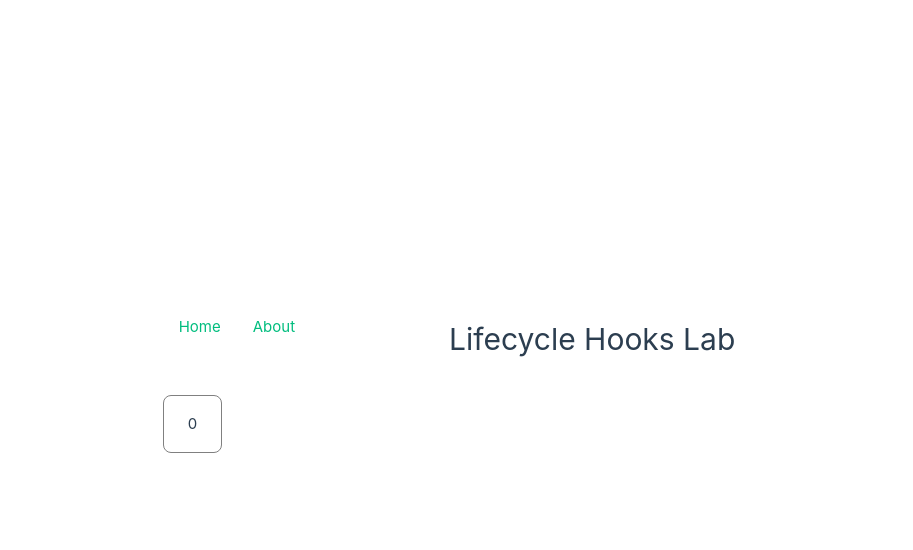
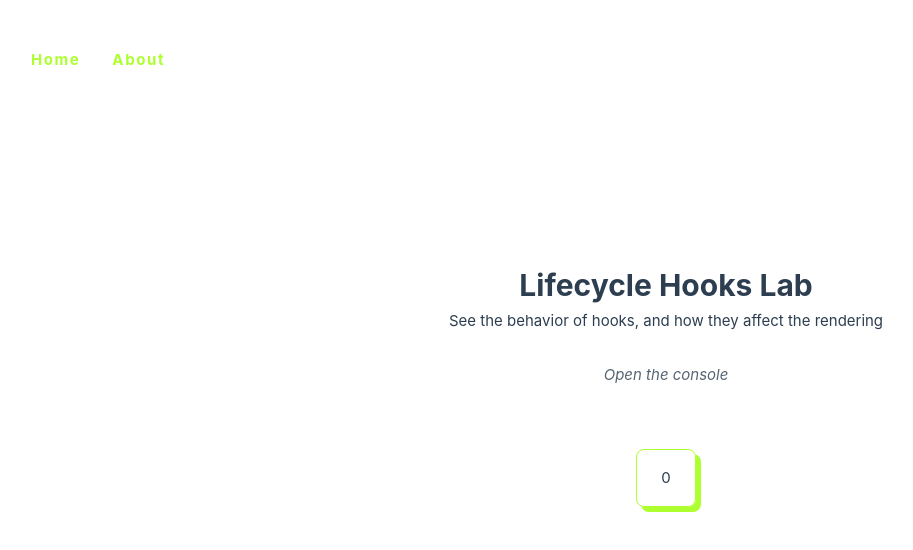
Before and after one commit to imStav/lifecycle-hooks-lab, a Vue app: page / in a window 1280 px wide. Shown: the top 550 px of the page, without its empty margins (191-1104 px from the left). Built offline with nearby package versions, Linux system fonts and the light colour scheme.

Commit message:
Working on **UI** & `<transition>`
Working on a simple UI, and implemented transitions beetwen the pages.

```diff
--- a/src/App.vue
+++ b/src/App.vue
@@ -10,11 +10,27 @@ import { RouterLink, RouterView } from "vue-router";
     </nav>
   </div>
 
-  <RouterView />
+  <router-view v-slot="{ Component }">
+    <transition name="nav">
+      <component :is="Component" />
+    </transition>
+  </router-view>
 </template>
 
 <style scoped>
 nav a {
   margin-inline: 1rem;
+  color: greenyellow;
+  font-weight: bold;
+  letter-spacing: .1rem;
+}
+
+.nav-enter-from,
+.nav-leave-to {
+  filter: opacity(0);
+}
+.nav-enter-active,
+.nav-leave-active {
+  transition: all 0.3s ease-in-out;
 }
 </style>
--- a/src/views/HomeView.vue
+++ b/src/views/HomeView.vue
@@ -39,21 +39,60 @@ onUnmounted(() => {
 </script>
 
 <template>
+  <main>
     <div class="about">
       <h1>{{ pageTitle }}</h1>
+      <p>See the behavior of hooks, and how they affect the rendering</p>
+    </div>
+
+    <div class="instructions">
+      <p>Open the console</p>
     </div>
 
     <div ref="el" @click="count++" class="counter">
       {{ count }}
     </div>
+  </main>
 </template>
 
 <style scoped>
+main {
+  display: flex;
+  flex-direction: column;
+  justify-content: center;
+  align-items: center;
+  height: calc(100vh - 6rem);
+}
+.about {
+  margin: 0 auto;
+  width: fit-content;
+  text-align: center;
+}
+
+.about h1 {
+  font-weight: bold;
+}
+
+.instructions {
+  width: fit-content;
+  margin: 30px auto;
+  filter: opacity(0.8);
+  font-style: italic;
+}
+
 .counter {
-  margin-block: 2rem;
+  margin: 2rem auto;
   padding: 1rem 1.5rem;
-  border: 1px solid gray;
+  border: 1px solid greenyellow;
   border-radius: 8px;
   width: fit-content;
+  cursor: pointer;
+
+  transition: all ease-in-out 0.3s;
+  box-shadow: 5px 5px greenyellow;
+}
+
+.counter:hover {
+  box-shadow: 3px 3px greenyellow;
 }
 </style>
```
Lines whose indentation alone changed are shown as unchanged.
